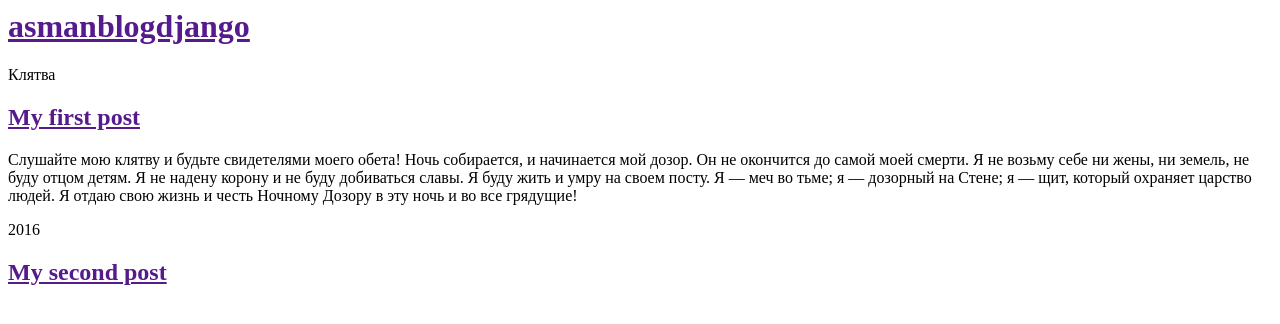
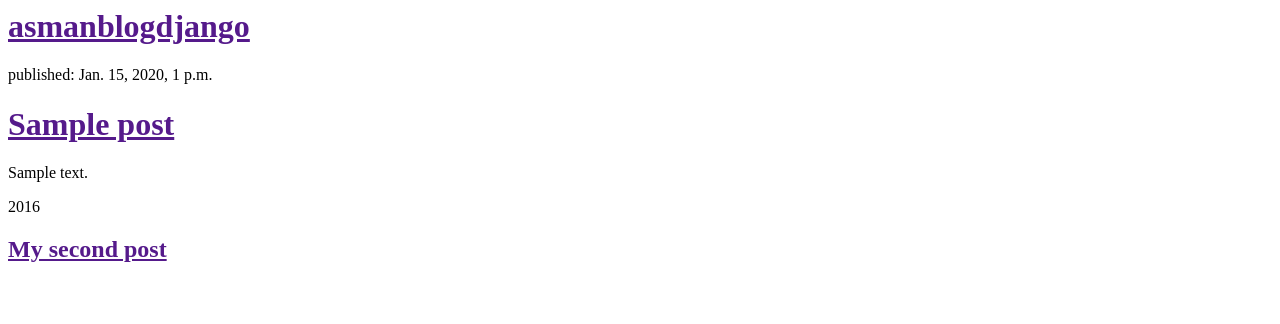
Before and after one commit to drkuper73/my-first-blog, a Django app: template blog/templates/blog/post_list.html in a window 1280 px wide. Shown: the top 324 px of the page. Run offline with Django 3.2, Linux system fonts and the light colour scheme; the template is opened without the code that fills it: values that come from a table or form of the project are taken from there, others are empty; tables that the repository leaves empty hold one stand-in row (values such as "Sample post").

Commit message:
Modified templates to display posts from database.

```diff
--- a/blog/templates/blog/post_list.html
+++ b/blog/templates/blog/post_list.html
@@ -7,11 +7,15 @@
                 <h1><a href="">asmanblogdjango</a></h1>
             </div>
 
+            {% for post in posts %}
             <div>
-                <p>Клятва</p>
-                <h2><a href="">My first post</a></h2>
-                <p>Слушайте мою клятву и будьте свидетелями моего обета! Ночь собирается, и начинается мой дозор. Он не окончится до самой моей смерти. Я не возьму себе ни жены, ни земель, не буду отцом детям. Я не надену корону и не буду добиваться славы. Я буду жить и умру на своем посту. Я — меч во тьме; я — дозорный на Стене; я — щит, который охраняет царство людей. Я отдаю свою жизнь и честь Ночному Дозору в эту ночь и во все грядущие!</p>
+            <p>published: {{ post.published_date }}</p>
+            <h1><a href="">{{ post.title }}</a></h1>
+            <p>{{ post.text|linebreaks }}</p>
             </div>
+            {% endfor %}
+
+
 
             <div>
                 <p>2016</p>
--- a/blog/views.py
+++ b/blog/views.py
@@ -1,5 +1,7 @@
 from django.shortcuts import render
-
+from django.utils import timezone
+from .models import Post
 # Create your views here.
 def post_list(request):
-    return render(request, 'blog/post_list.html', {})
+    posts = Post.objects.filter(published_date__lte=timezone.now()).order_by('published_date')
+    return render(request, 'blog/post_list.html', {'posts': posts})
```
